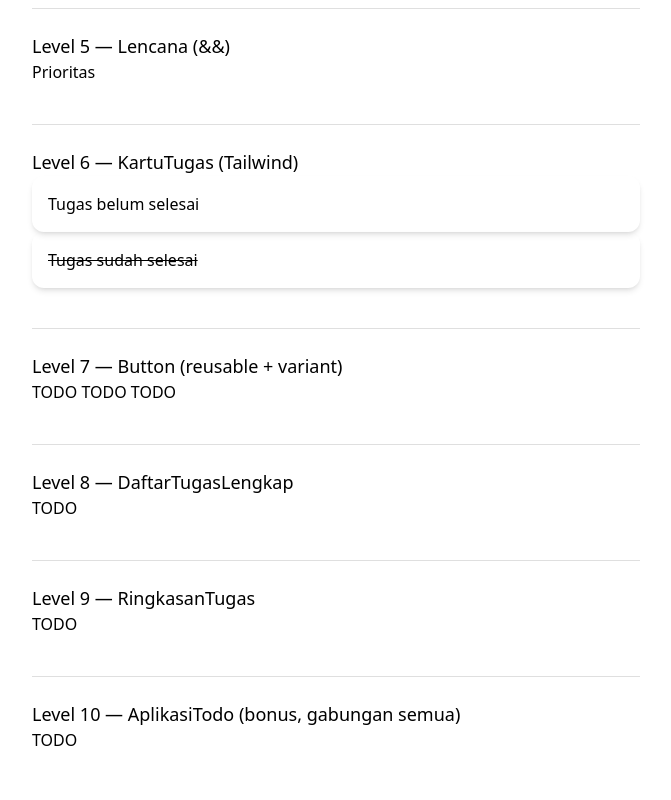
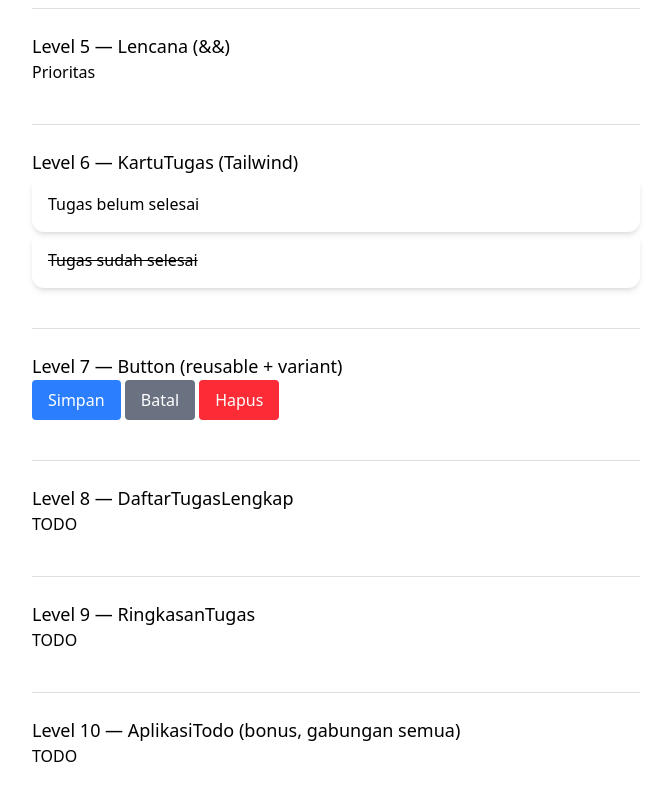
Before and after one commit to webdev-if-its/frontend-5053241045, a React (Vite) app in the folder pertemuan-03/: page / in a window 1280 px wide. Shown: the part 812-1612 px from the top of the page, without its empty margins (304-975 px from the left). Built offline with nearby package versions, Linux system fonts and the light colour scheme.

Commit message:
pertemuan-03: level 7 selesai

```diff
--- a/pertemuan-03/src/components/Button.tsx
+++ b/pertemuan-03/src/components/Button.tsx
@@ -7,6 +7,20 @@
 //   warna latar berbeda per variant) — ini komponen REUSABLE: satu
 //   komponen, tiga tampilan, diatur lewat props.
 // Lihat SOAL.md untuk kontrak lengkap.
-export function Button(props: any) {
-  return <button>TODO</button>
+export function Button(props: { variant: 'primary' | 'secondary' | 'danger'; children: React.ReactNode; onClick?: () => void }) {
+  let buttonClass = "";
+
+  if (props.variant === "primary") {
+    buttonClass = "bg-blue-500 text-white px-4 py-2 rounded";
+  } else if (props.variant === "secondary") {
+    buttonClass = "bg-gray-500 text-white px-4 py-2 rounded";
+  } else if (props.variant === "danger") {
+    buttonClass = "bg-red-500 text-white px-4 py-2 rounded";
+  }
+
+  return (
+    <button className={buttonClass} onClick={props.onClick}>
+      {props.children}
+    </button>
+  );
 }
```
